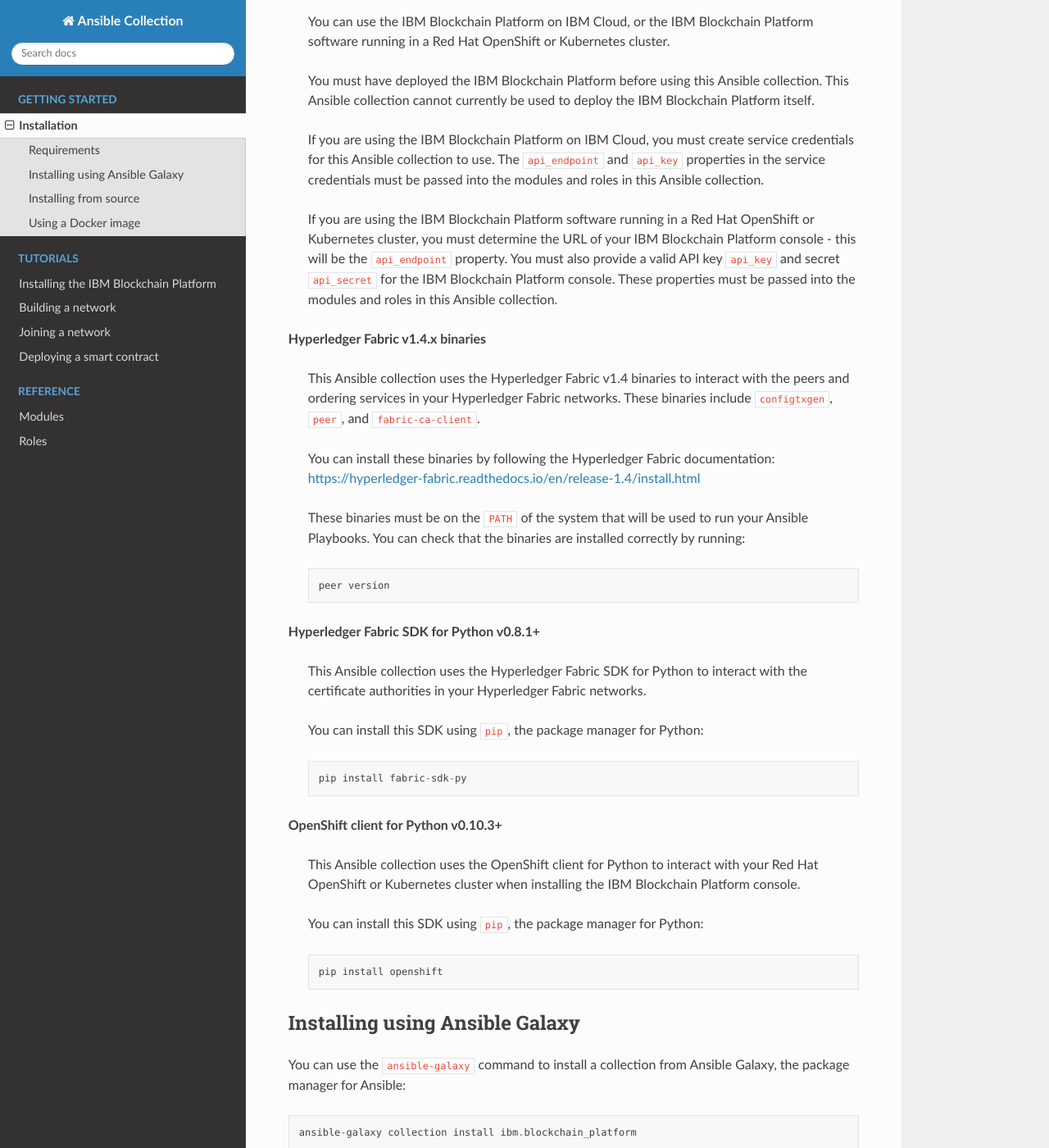
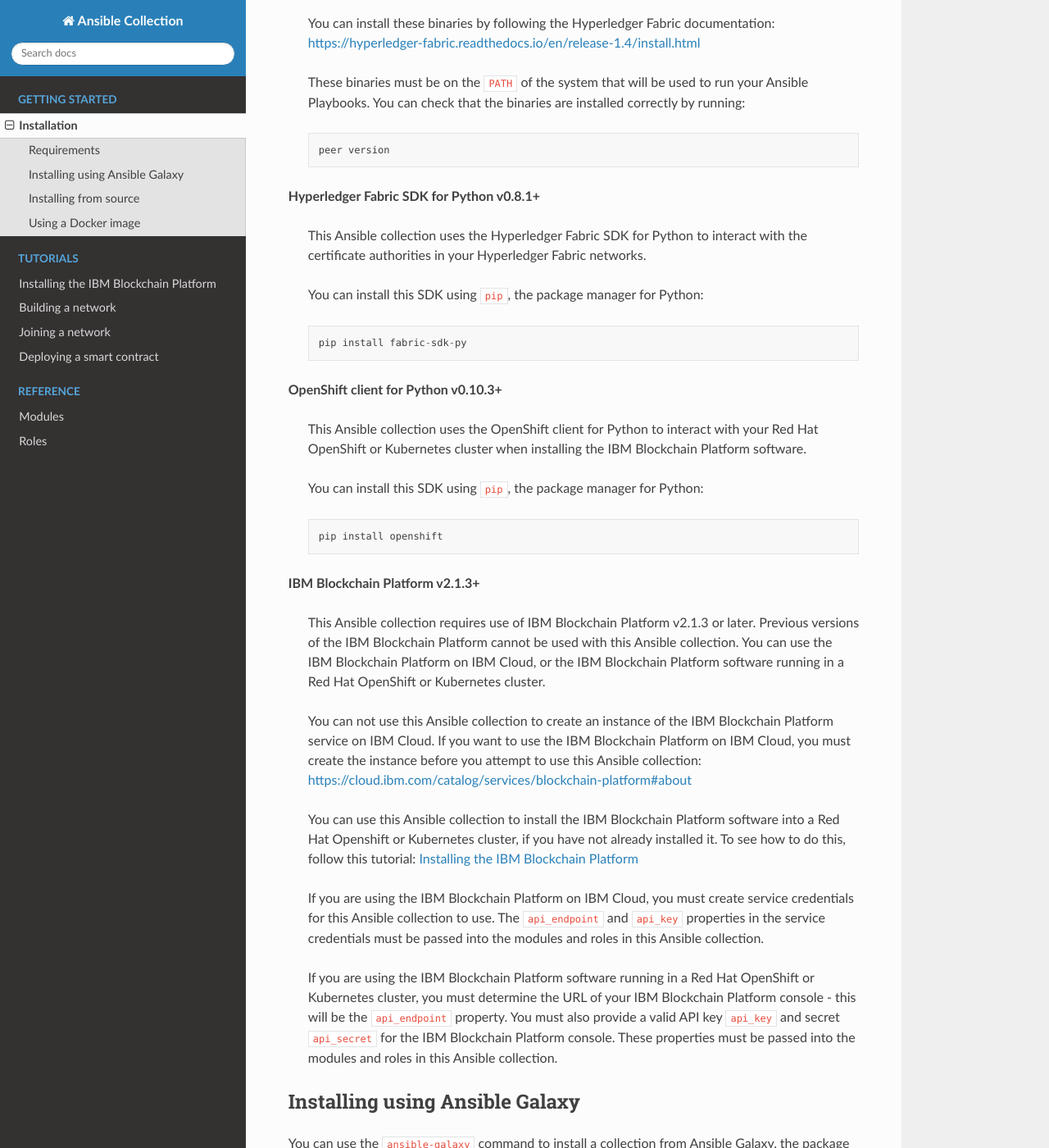
Before and after one commit to IBM-Blockchain/ansible-collection, a Sphinx documentation site: the page built from docs/source/installation.rst, in a window 1280 px wide and 1400 px high, scrolled down 1554 px. Shown: the whole window at 82% size. Built offline with Sphinx 7.4.7 and the Read the Docs theme 2.0.0, drawn with Linux system fonts in a browser that asks for light colours; some of the changed text lies outside the part shown.

Commit message:
Clarify installation requirements for IBP SaaS vs software (resolves #228)
Signed-off-by: Simon Stone <sstone1@uk.ibm.com>

```diff
--- a/docs/source/installation.rst
+++ b/docs/source/installation.rst
@@ -54,18 +54,6 @@
 
         pip install ansible
 
-**IBM Blockchain Platform v2.1.3+**
-
-    This Ansible collection can deploy Hyperledger Fabric networks using the IBM Blockchain Platform v2.1.3 or later. Previous versions of the IBM Blockchain Platform cannot be used with this Ansible collection.
-
-    You can use the IBM Blockchain Platform on IBM Cloud, or the IBM Blockchain Platform software running in a Red Hat OpenShift or Kubernetes cluster.
-
-    You must have deployed the IBM Blockchain Platform before using this Ansible collection. This Ansible collection cannot currently be used to deploy the IBM Blockchain Platform itself.
-
-    If you are using the IBM Blockchain Platform on IBM Cloud, you must create service credentials for this Ansible collection to use. The ``api_endpoint`` and ``api_key`` properties in the service credentials must be passed into the modules and roles in this Ansible collection.
-
-    If you are using the IBM Blockchain Platform software running in a Red Hat OpenShift or Kubernetes cluster, you must determine the URL of your IBM Blockchain Platform console - this will be the ``api_endpoint`` property. You must also provide a valid API key ``api_key`` and secret ``api_secret`` for the IBM Blockchain Platform console. These properties must be passed into the modules and roles in this Ansible collection.
-
 **Hyperledger Fabric v1.4.x binaries**
 
     This Ansible collection uses the Hyperledger Fabric v1.4 binaries to interact with the peers and ordering services in your Hyperledger Fabric networks. These binaries include ``configtxgen``, ``peer``, and ``fabric-ca-client``.
@@ -90,13 +78,25 @@
 
 **OpenShift client for Python v0.10.3+**
 
-    This Ansible collection uses the OpenShift client for Python to interact with your Red Hat OpenShift or Kubernetes cluster when installing the IBM Blockchain Platform console.
+    This Ansible collection uses the OpenShift client for Python to interact with your Red Hat OpenShift or Kubernetes cluster when installing the IBM Blockchain Platform software.
 
     You can install this SDK using ``pip``, the package manager for Python:
 
     ::
 
         pip install openshift
+
+**IBM Blockchain Platform v2.1.3+**
+
+    This Ansible collection requires use of IBM Blockchain Platform v2.1.3 or later. Previous versions of the IBM Blockchain Platform cannot be used with this Ansible collection. You can use the IBM Blockchain Platform on IBM Cloud, or the IBM Blockchain Platform software running in a Red Hat OpenShift or Kubernetes cluster.
+
+    You can not use this Ansible collection to create an instance of the IBM Blockchain Platform service on IBM Cloud. If you want to use the IBM Blockchain Platform on IBM Cloud, you must create the instance before you attempt to use this Ansible collection: https://cloud.ibm.com/catalog/services/blockchain-platform#about
+
+    You can use this Ansible collection to install the IBM Blockchain Platform software into a Red Hat Openshift or Kubernetes cluster, if you have not already installed it. To see how to do this, follow this tutorial: `Installing the IBM Blockchain Platform <./tutorials/installing.html>`_
+
+    If you are using the IBM Blockchain Platform on IBM Cloud, you must create service credentials for this Ansible collection to use. The ``api_endpoint`` and ``api_key`` properties in the service credentials must be passed into the modules and roles in this Ansible collection.
+
+    If you are using the IBM Blockchain Platform software running in a Red Hat OpenShift or Kubernetes cluster, you must determine the URL of your IBM Blockchain Platform console - this will be the ``api_endpoint`` property. You must also provide a valid API key ``api_key`` and secret ``api_secret`` for the IBM Blockchain Platform console. These properties must be passed into the modules and roles in this Ansible collection.
 
 Installing using Ansible Galaxy
 -------------------------------
```
